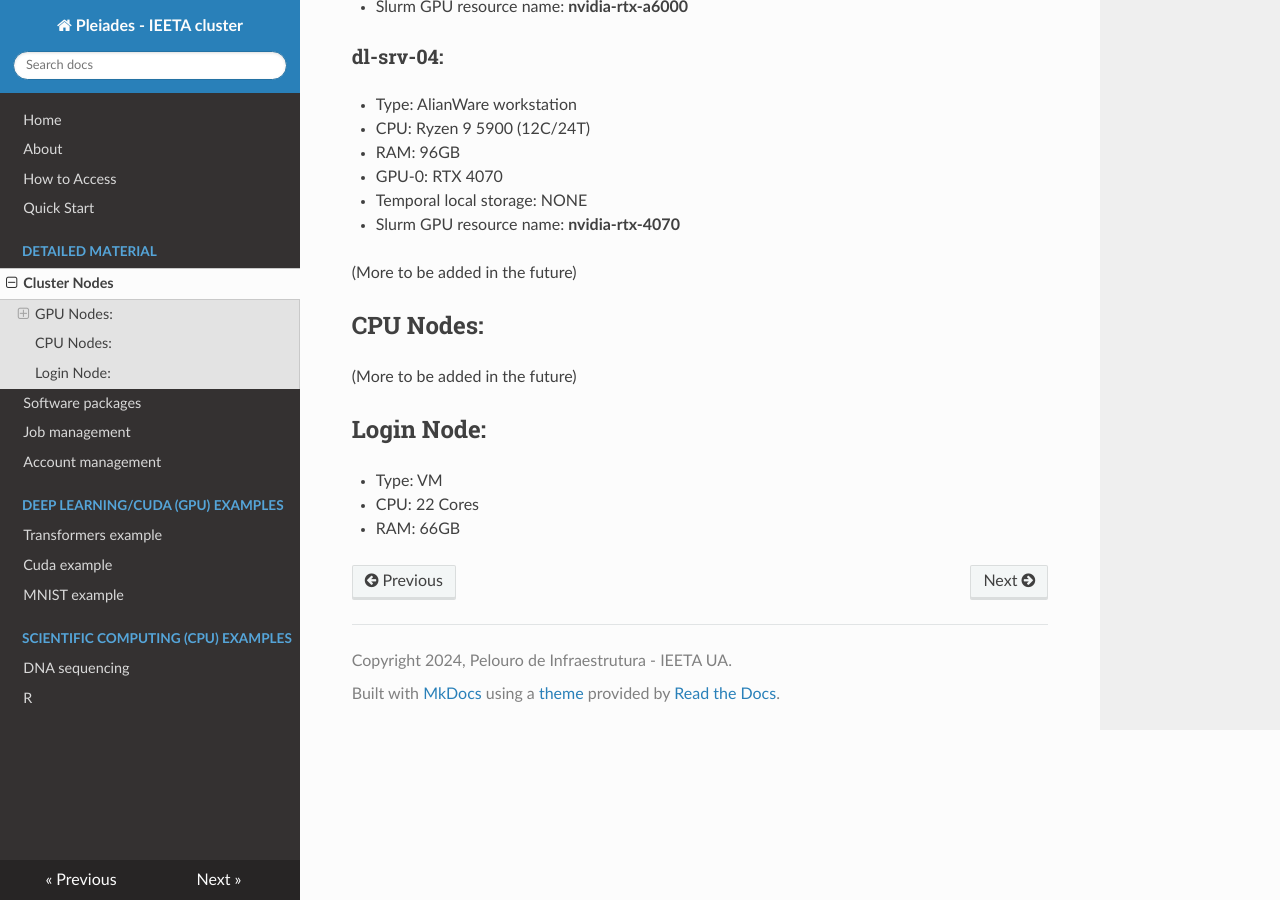
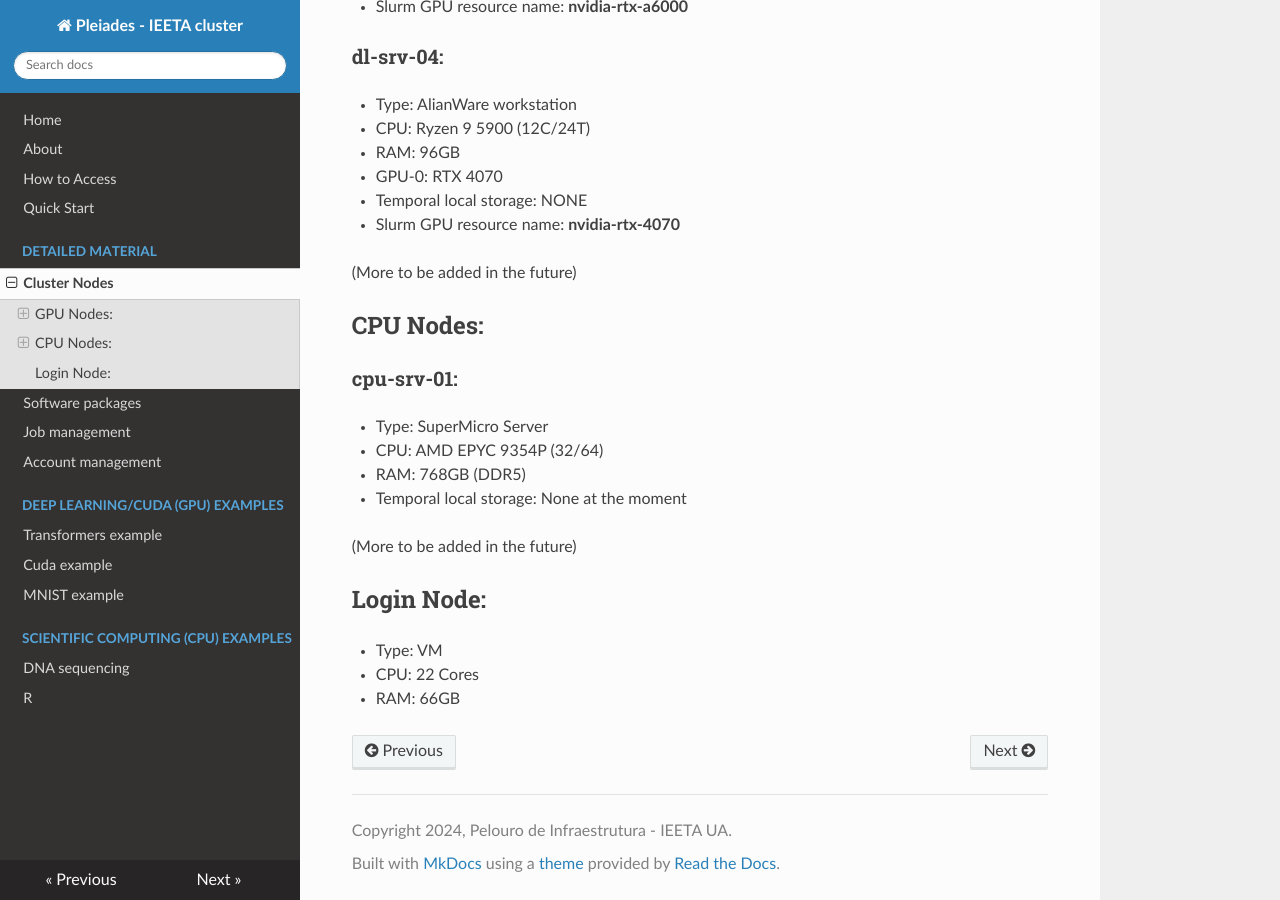
Before and after one commit to ieeta-pt/HPC-guides, an MkDocs documentation site: the page built from docs/detail_material/nodes.md, in a window 1280 px wide and 900 px high, scrolled down 681 px. Built offline with MkDocs 1.6.1, drawn with Linux system fonts in a browser that asks for light colours; nearby versions of some CDN libraries.

Commit message:
Update nodes.md

```diff
--- a/docs/detail_material/nodes.md
+++ b/docs/detail_material/nodes.md
@@ -33,6 +33,12 @@ We are currently in a testing phase, and nodes will be gradually added or migrat
 
 ## CPU Nodes:
 
+### cpu-srv-01:
+  - Type: SuperMicro Server
+  - CPU: AMD EPYC 9354P (32/64)
+  - RAM: 768GB (DDR5)
+  - Temporal local storage: None at the moment
+
 (More to be added in the future)
 
 ## Login Node:
```
